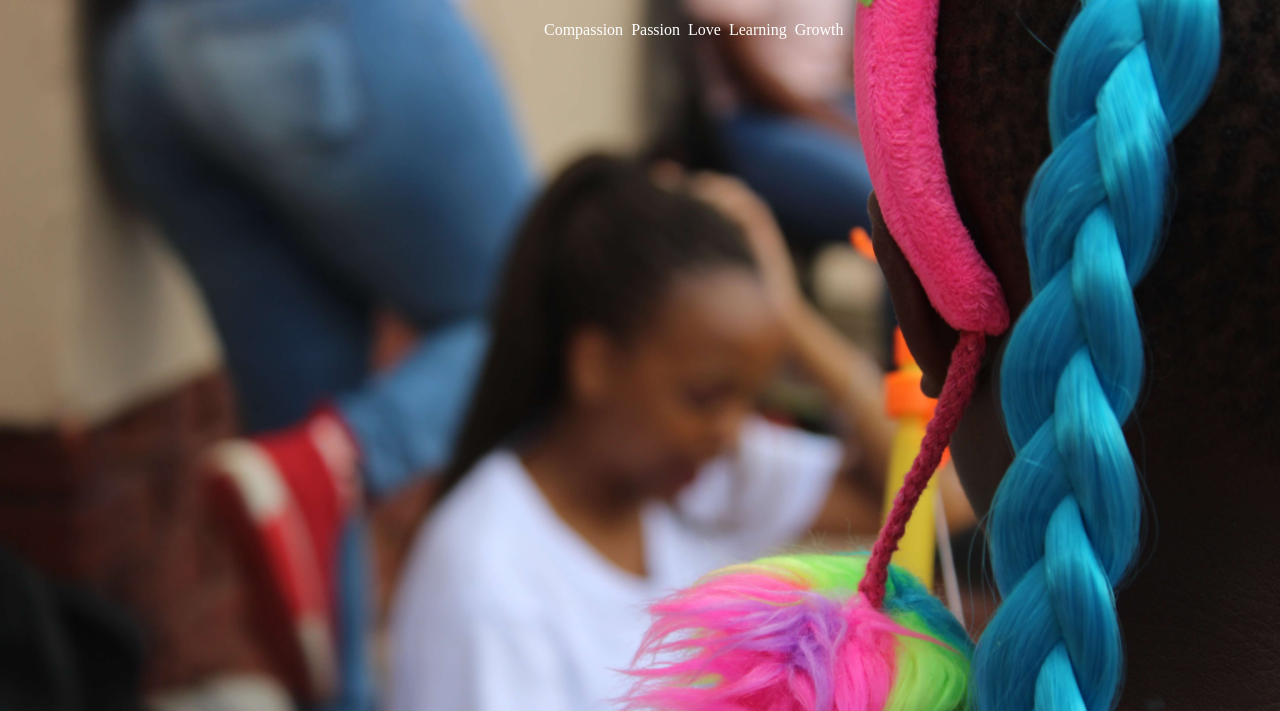
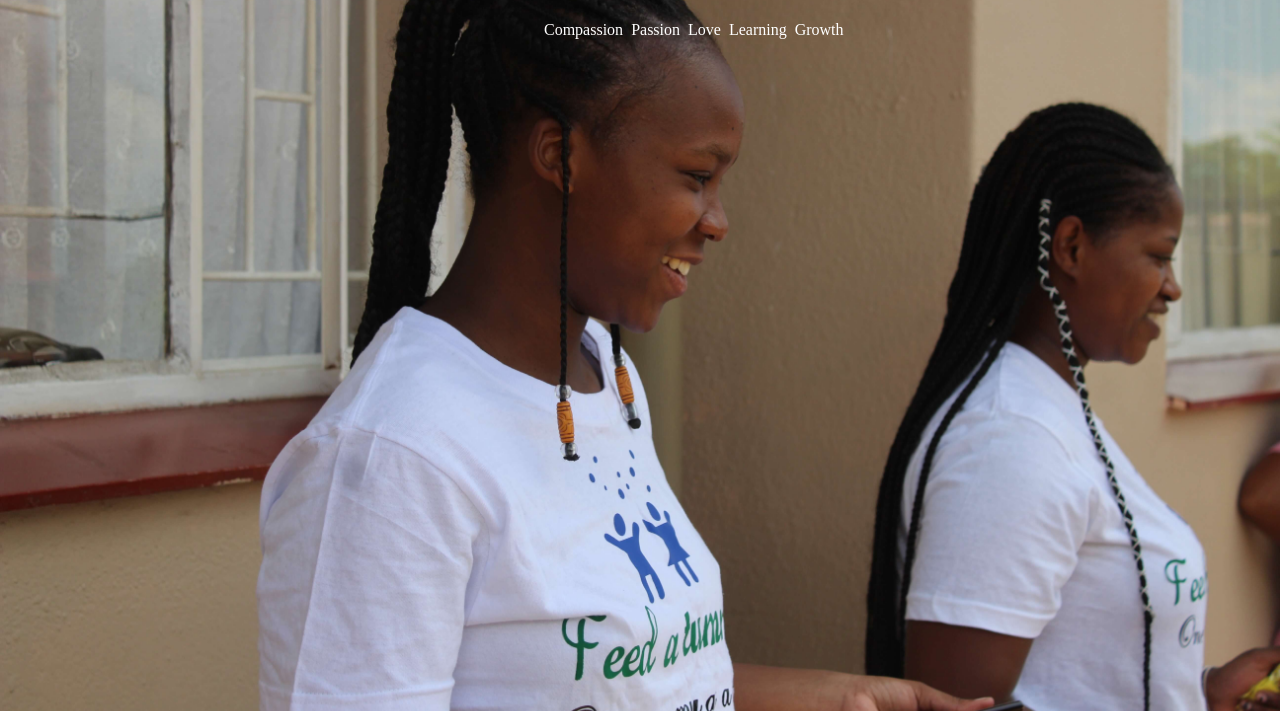
Before and after one commit to LuthandoMtengwane/FeedATummy, a website: page index.html in a window 1280 px wide. Shown: the part 142-853 px from the top of the page. Drawn offline with nearby package versions, Linux system fonts and the light colour scheme.

Commit message:
index changes

```diff
--- a/index.html
+++ b/index.html
@@ -14,12 +14,12 @@
         font-family: 'Times New Roman', Times, serif
     }
  .hero{
-     background-image: url('images/kate.JPG');
-
+     background-image: url('images/lebo.JPG');
+        ;
      height: 100vh;
      background-repeat: no-repeat;
-     background-size: 100%;
-     padding-bottom: 1%;
+     background-size:cover;
+     padding-bottom: 100%;
 
  }
  @media only screen and (min-width: 600px) {
@@ -82,7 +82,7 @@ h1{
       115deg,
       rgba(58, 58, 158, 0.8),
       rgba(136, 136, 206, 0.7)
-    ),url('images/squad.JPG');
+    ),url('images/kate.JPG');
     background-size: cover;
      background-repeat: no-repeat;
      background-position: center;
```
Also changed, not shown: images/lebo.JPG (added), 2 other files.
